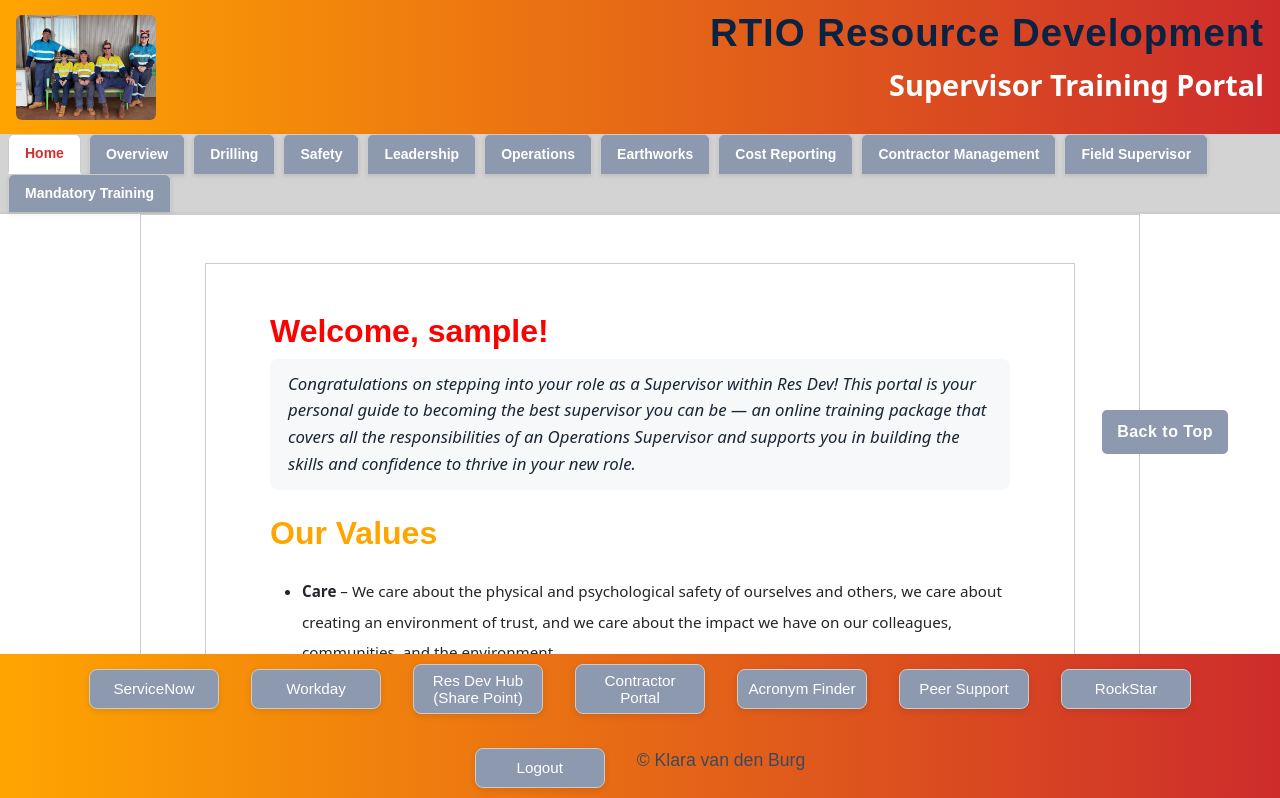
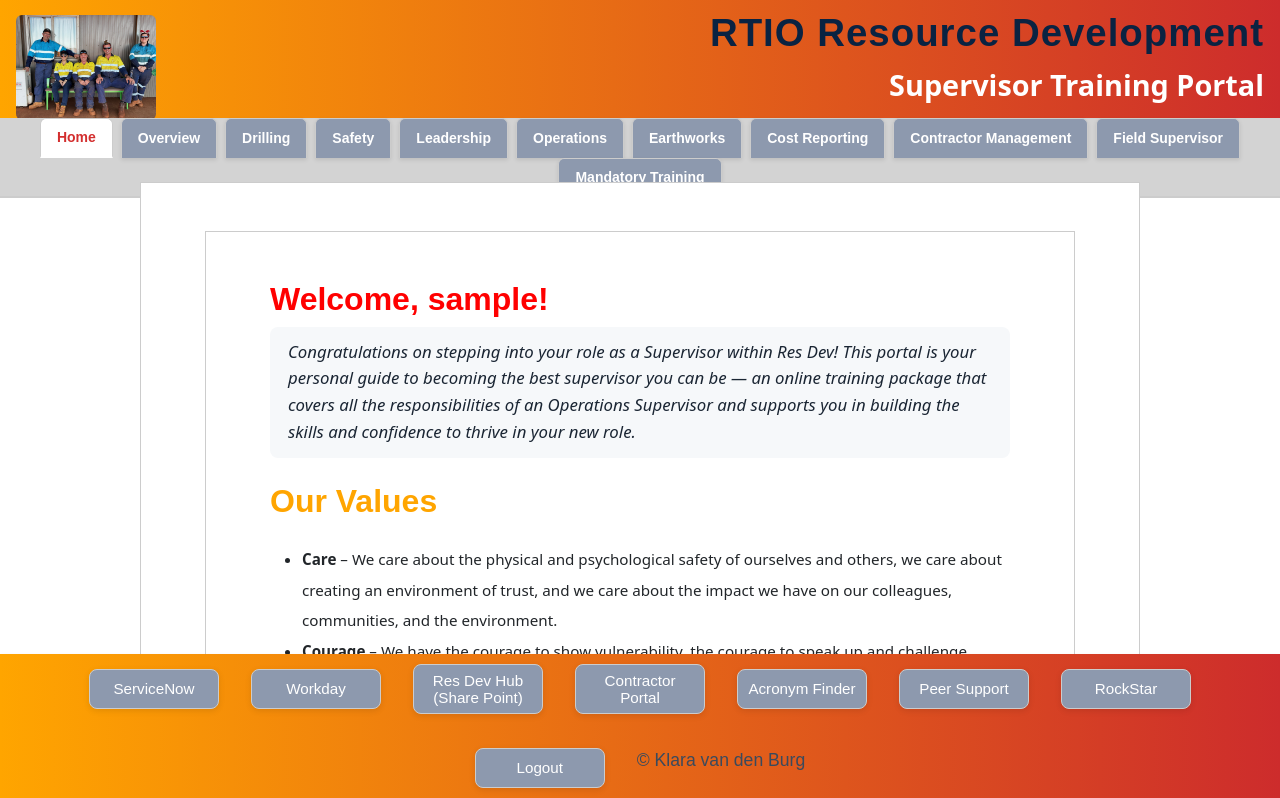
Before and after one commit to Klara1707/supervisor_prototype, a React (Vite) app: page /home in a window 1280 px wide. Shown: the top 798 px of the page. Built offline with nearby package versions, Linux system fonts and the light colour scheme; no server answers; sample sign-in values are in the browser's storage.

Commit message:
only error left is wrong name loging guest

```diff
--- a/src/components/TabMenu.jsx
+++ b/src/components/TabMenu.jsx
@@ -17,9 +17,44 @@ import OverviewTab from "./OverviewTab"; // Ensure we are using the imported Ove
 
 
 const TrainingTabs = ({ tabContent, activeTab, popupVisible, closePopup, token, onProgressUpdate }) => {
-    const showBackToTop = ["Home", "Overview", "Mandatory_Training"].includes(activeTab);
+    const showBackToTopTab = ["Home", "Overview", "Mandatory_Training"].includes(activeTab);
+    const [showBackToTop, setShowBackToTop] = React.useState(false);
+    const contentRef = React.useRef(null);
+
+    React.useEffect(() => {
+        if (!showBackToTopTab) {
+            setShowBackToTop(false);
+            return;
+        }
+        const container = contentRef.current || window;
+        const getScrollTop = () => {
+            if (contentRef.current) return contentRef.current.scrollTop;
+            return window.scrollY;
+        };
+        const handleScroll = () => {
+            setShowBackToTop(getScrollTop() > 200);
+        };
+        if (contentRef.current) {
+            contentRef.current.addEventListener("scroll", handleScroll);
+            handleScroll();
+            return () => contentRef.current && contentRef.current.removeEventListener("scroll", handleScroll);
+        } else {
+            window.addEventListener("scroll", handleScroll);
+            handleScroll();
+            return () => window.removeEventListener("scroll", handleScroll);
+        }
+    }, [showBackToTopTab]);
+
+    const handleBackToTop = () => {
+        if (contentRef.current) {
+            contentRef.current.scrollTo({ top: 0, behavior: 'smooth' });
+        } else {
+            window.scrollTo({ top: 0, behavior: 'smooth' });
+        }
+    };
+
     return (
-        <div>
+        <div ref={contentRef} style={{ height: '100%', overflowY: 'auto' }}>
             <div className="city">{tabContent[activeTab]}</div>
 
             {popupVisible?.startsWith("drilling") && token && (
@@ -52,11 +87,11 @@ const TrainingTabs = ({ tabContent, activeTab, popupVisible, closePopup, token,
             {popupVisible?.startsWith("field") && token && (
                 <FieldPop key={popupVisible} popupId={popupVisible} closePopup={closePopup} userToken={token} onProgressUpdate={onProgressUpdate} />
             )}
-            {showBackToTop && (
+            {showBackToTopTab && showBackToTop && (
                 <button
                     className="back-to-top"
                     style={{ margin: '32px auto 0 auto', display: 'block' }}
-                    onClick={() => window.scrollTo({ top: 0, behavior: 'smooth' })}
+                    onClick={handleBackToTop}
                 >
                     Back to Top
                 </button>
@@ -436,8 +471,10 @@ const TabMenu = ({ initialTab = "Home" }) => {
 
     return (
         <div className="page-wrapper">
-            <div style={{ display: 'flex', justifyContent: 'space-between', alignItems: 'center' }}>
-                <div className="w3-bar" role="tablist" aria-label="Training sections">
+            <div className="tabbar-bg" style={{ width: '100%', background: '#f1f1f1', height: '48px', display: 'flex', alignItems: 'center', padding: 0, margin: 0 }}>
+                <div style={{ display: 'flex', justifyContent: 'center', alignItems: 'center', width: '100%' }}>
+                    <div style={{ display: 'flex', alignItems: 'center', gap: '1rem' }}>
+                        <div className="w3-bar" role="tablist" aria-label="Training sections" style={{ display: 'flex', justifyContent: 'center' }}>
                             {user && user.role === "visitor" ? (
                                 <button
                                     key="Home"
@@ -482,11 +519,13 @@ const TabMenu = ({ initialTab = "Home" }) => {
                         </div>
                         {/* Logout and Refresh buttons only for logged-in supervisors */}
                         {user && user.role === "supervisor" && (
-                    <div style={{ display: 'flex', gap: '0.5rem', marginRight: 8 }}>
+                            <div style={{ display: 'flex', gap: '0.5rem' }}>
                                 <button onClick={handleLogout} style={{ background: '#cd2c2c', color: 'white', border: 'none', borderRadius: 4, padding: '0.4rem 0.8rem', fontWeight: 'bold' }}>Logout</button>
                                 <button onClick={handleRefreshToken} style={{ background: '#004b87', color: 'white', border: 'none', borderRadius: 4, padding: '0.4rem 0.8rem', fontWeight: 'bold' }}>Refresh Session</button>
                             </div>
                         )}
+                    </div>
+                </div>
             </div>
             <div>
                 <div
```
Lines whose indentation alone changed are shown as unchanged.
